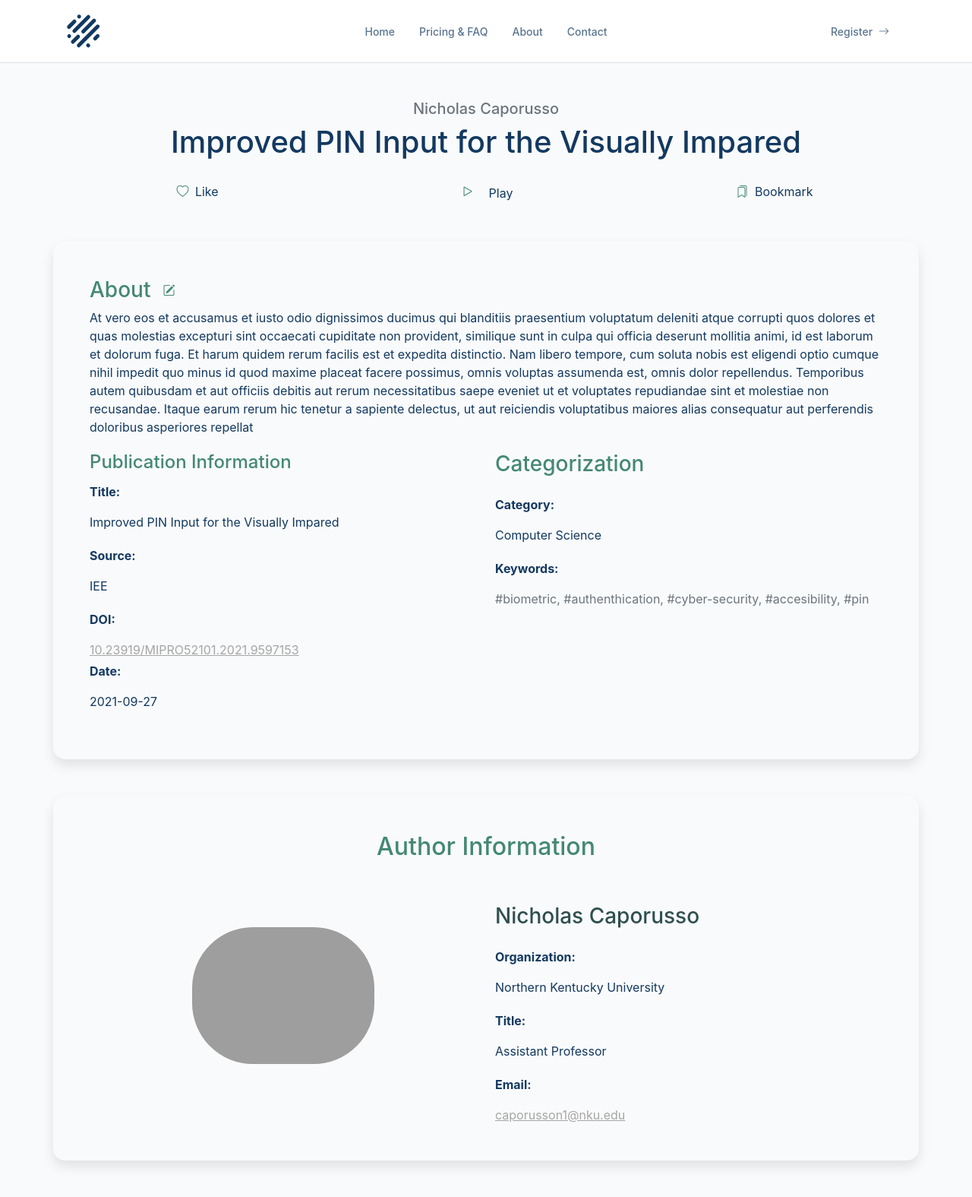
After one commit to muzzarellimj/podscholar, a PHP site: page /application/podcast-detail.html in a window 1280 px wide. The commit adds this page. Shown: the whole page at 76% size. Run offline with PHP 8.4, Linux system fonts and the light colour scheme; some web fonts are replaced; grey boxes are pictures that could not be loaded.

Commit message:
add podcast detail and edit page

```diff
--- /dev/null
+++ b/application/podcast-detail.html
@@ -0,0 +1,225 @@
+<!DOCTYPE html>
+<html lang="en">
+
+    <head>
+        <meta charset="utf-8">
+        <meta name="viewport" content="width=device-width, initial-scale=1">
+
+        <title>PodScholar</title>
+
+        <link rel="stylesheet" href="../asset/vendor/bootstrap/css/bootstrap.css">
+        <link rel="stylesheet" href="../asset/css/primary.css">
+
+        <link rel="shortcut icon" href="../asset/img/brand/brand-primary.svg">
+    </head>
+
+    <body>
+
+        <!-- navigation -->
+        <header class="border-bottom">
+            <nav class="navbar navbar-expand-md">
+                <div class="container">
+                    <div class="d-flex navbar-brand-container">
+                        <a class="navbar-brand" href="index.html">
+                            <img class="navbar-brand-image" src="../asset/img/brand/brand-primary.svg" alt="PodScholar">
+                        </a>
+                    </div>
+
+                    <button class="navbar-toggler" type="button" data-bs-toggle="collapse"
+                        data-bs-target="#primary-navigation" aria-controls="primary-navigation" aria-expanded="false"
+                        aria-label="Toggle Navigation">
+                        <span class="navbar-toggler-icon"></span>
+                    </button>
+
+                    <div id="primary-navigation" class="collapse navbar-collapse">
+                        <ul class="navbar-nav mx-auto">
+                            <li class="nav-item"><a class="nav-link" href="index.html" aria-current="page">Home</a></li>
+                            <li class="nav-item"><a class="nav-link" href="pricingandfaq.html">Pricing & FAQ</a></li>
+                            <li class="nav-item"><a class="nav-link active" href="#">About</a></li>
+                            <li class="nav-item"><a class="nav-link" href="contact-us.html">Contact</a></li>
+                        </ul>
+
+                        <div class="d-flex navbar-account-container">
+                            <a class="nav-link" href="#">Register<i class="bi bi-arrow-right ms-2"></i></a>
+                        </div>
+                    </div>
+                </div>
+            </nav>
+        </header>
+
+        <!-- main -->
+        <main class="podcast-detail my-5">
+            <div class="container">
+                <div class="row justify-content-center">
+                    <div class="d-flex flex-column col-lg-10 col-md-12 text-center justify-content-center mb-3">
+                        <h5 class="text-muted">Nicholas Caporusso</h5>
+                        <h1>Improved PIN Input for the Visually Impared</h1>
+                    </div>
+                </div>
+                <div class="row justify-content-center align-items-center">
+                    <div class="col-4 just text-center">
+                        <a class="icon-link-hover" href="#">
+                            <i class="icon-normal bi bi-heart"></i>
+                            <i class="icon-hover bi bi-heart-fill"></i>
+                        </a>
+                        <span class="ps-1">Like</span>
+                    </div>
+
+                    <div class="col-4 text-center">
+                        <a class="icon-link-hover pe-2" href="#">
+                            <i class="icon-normal bi bi-play large"></i>
+                            <i class="icon-hover bi bi-play-fill"></i>
+                        </a>
+                        <span class="ps-1">Play</span>
+                    </div>
+
+                    <div class="col-4 text-center">
+                        <a class="icon-link-hover" href="#">
+                            <i class="icon-normal bi bi-bookmarks"></i>
+                            <i class="icon-hover bi bi-bookmarks-fill"></i>
+                        </a>
+                        <span class="ps-1">Bookmark</span>
+                    </div>
+                </div>
+
+                <!-- podcast description -->
+                <div class="row justify-content-center mt-5">
+                    <div class="wrapper p-5">
+                        <div class="row no-gutters">
+                            <div class="d-flex flex-row col-lg-10 col-md-12 text-center text-md-start">
+                                <h3 class="txt-secondary">About</h3>
+
+                                <i class="bi bi-pencil-square px-3"></i>
+                            </div>
+                            <p>At vero eos et accusamus et iusto odio dignissimos ducimus qui blanditiis praesentium
+                                voluptatum deleniti atque corrupti quos dolores et quas molestias excepturi sint
+                                occaecati cupiditate non provident, similique sunt in culpa qui officia deserunt
+                                mollitia animi, id est laborum et dolorum fuga. Et harum quidem rerum facilis est et
+                                expedita distinctio. Nam libero tempore, cum soluta nobis est eligendi optio cumque
+                                nihil impedit quo minus id quod maxime placeat facere possimus, omnis voluptas assumenda
+                                est, omnis dolor repellendus. Temporibus autem quibusdam et aut officiis debitis aut
+                                rerum necessitatibus saepe eveniet ut et voluptates repudiandae sint et molestiae non
+                                recusandae. Itaque earum rerum hic tenetur a sapiente delectus, ut aut reiciendis
+                                voluptatibus maiores alias consequatur aut perferendis doloribus asperiores repellat</p>
+                        </div>
+
+                        <div class="row no-gutters pt-1">
+                            <div class="d-flex flex-column col-lg-6 col-md-12 text-center text-md-start">
+                                <h4 class="txt-secondary">Publication Information</h4>
+                                <div class="row pt-1">
+                                    <div class="text-start">
+                                        <p><strong>Title:</strong></p>
+                                    </div>
+                                    <div class="text-start">
+                                        <p>Improved PIN Input for the Visually Impared</p>
+                                    </div>
+                                </div>
+
+                                <div class="row pt-1">
+                                    <div class="text-start">
+                                        <p><strong>Source:</strong></p>
+                                    </div>
+                                    <div class="text-start">
+                                        <p>IEE</p>
+                                    </div>
+                                </div>
+
+                                <div class="row pt-1">
+                                    <div class="text-start">
+                                        <p><strong>DOI:</strong></p>
+                                    </div>
+                                    <div class="text-start">
+                                        <a class="txt-tertiary" href="#">10.23919/MIPRO52101.2021.9597153</a>
+                                    </div>
+                                </div>
+
+                                <div class="row pt-1">
+                                    <div class="text-start">
+                                        <p><strong>Date:</strong></p>
+                                    </div>
+                                    <div class="text-start">
+                                        <p>2021-09-27</p>
+                                    </div>
+                                </div>
+
+
+                            </div>
+                            <div class="d-flex flex-column col-lg-6 col-md-12 text-center text-md-start">
+                                <h3 class="txt-secondary">Categorization</h3>
+                                <div class="row pt-1 pt-md-3">
+                                    <div class="text-start">
+                                        <p><strong>Category:</strong></p>
+                                    </div>
+                                    <div class="text-start">
+                                        <p>Computer Science</p>
+                                    </div>
+                                </div>
+
+                                <div class="row pt-1">
+                                    <div class="text-start">
+                                        <p><strong>Keywords:</strong></p>
+                                    </div>
+                                    <div class="text-start">
+                                        <p class="text-muted">#biometric, #authenthication, #cyber-security,
+                                            #accesibility, #pin</p>
+                                    </div>
+                                </div>
+                            </div>
+                        </div>
+                    </div>
+                </div>
+
+                <!-- author information -->
+                <div class="row justify-content-center mt-5">
+                    <div class="wrapper p-5">
+                        <div class="row no-gutters justify-content-center">
+                            <div class="d-flex flex-row col-lg-10 col-md-12 justify-content-center">
+                                <h2 class="txt-secondary">Author Information</h2>
+                            </div>
+                        </div>
+
+                        <div class="row no-gutters pt-5">
+                            <div class="d-flex flex-column col-lg-6 col-md-12 justify-content-center align-items-center pb-5">
+                                <img src="https://i.imgur.com/wWbeuk9.jpg" alt="">
+                            </div>
+                            <div class="d-flex flex-column col-lg-6 col-md-12 text-center text-md-start">
+                                <h3 class="txt-grey">Nicholas Caporusso</h3>
+                                <div class="row pt-1 pt-md-3">
+                                    <div class="text-start">
+                                        <p><strong>Organization:</strong></p>
+                                    </div>
+                                    <div class="text-start">
+                                        <p>Northern Kentucky University</p>
+                                    </div>
+                                </div>
+
+                                <div class="row pt-1">
+                                    <div class="text-start">
+                                        <p><strong>Title:</strong></p>
+                                    </div>
+                                    <div class="text-start">
+                                        <p>Assistant Professor</p>
+                                    </div>
+                                </div>
+
+                                <div class="row pt-1">
+                                    <div class="text-start">
+                                        <p><strong>Email:</strong></p>
+                                    </div>
+                                    <div class="text-start">
+                                       <a class="txt-tertiary" href="#">caporusson1@nku.edu</a>
+                                    </div>
+                                </div>
+                            </div>
+                        </div>
+                    </div>
+                </div>
+            </div>
+            </div>
+
+        </main>
+
+
+    </body>
+
+</html>
--- a/asset/css/primary.css
+++ b/asset/css/primary.css
@@ -295,7 +295,7 @@ section.pricing {
   font-weight: 700;
 }
 
-.pricing hr, .faq hr {
+.pricing hr, .faq hr, .podcast-detail hr {
   margin: 1.5rem;
   border: 0;
   border-top: 3px double #438874;
@@ -458,6 +458,10 @@ section.pricing {
   color: #A6A6A6 !important;
 }
 
+.txt-grey {
+  color: #2f4f4f;
+}
+
 .tos hr {
   border: 0;
   border-top: 3px double #438874;
@@ -519,4 +523,24 @@ section.pricing {
   }
 }
 
+.podcast-detail .wrapper {
+  width: 100%;
+  border: none;
+  border-radius: 1rem;
+  box-shadow: 0 0.5rem 1rem 0 rgba(0, 0, 0, 0.1);
+}
+
+.podcast-detail i {
+  color: #438874;
+  padding-top: 5px;
+}
+.podcast-detail i:hover {
+  color: #A6A6A6;
+}
+
+.podcast-detail img {
+  width: 15rem;
+  border-radius: 5rem;
+}
+
 /*# sourceMappingURL=primary.css.map */
--- a/asset/sass/_color.sass
+++ b/asset/sass/_color.sass
@@ -12,3 +12,6 @@
 
 .txt-tertiary
     color: $tertiary !important
+
+.txt-grey
+    color: #2f4f4f
--- /dev/null
+++ b/asset/sass/_podcast-detail.sass
@@ -0,0 +1,15 @@
+.podcast-detail .wrapper
+    width: 100%
+    border: none
+    border-radius: 1rem
+    box-shadow: 0 0.5rem 1rem 0 rgba(0, 0, 0, 0.1)
+.podcast-detail i
+    color: $secondary
+    padding-top: 5px
+
+    &:hover
+        color: $tertiary
+
+.podcast-detail img
+    width: 15rem
+    border-radius: 5rem
--- a/asset/sass/_pricingandfaq.sass
+++ b/asset/sass/_pricingandfaq.sass
@@ -20,7 +20,7 @@ section.pricing
 .pricing h1, .faq h1
     font-weight: 700
 
-.pricing hr, .faq hr
+.pricing hr, .faq hr, .podcast-detail hr
     margin: 1.5rem
     border: 0
     border-top: 3px double $secondary
--- a/asset/sass/primary.sass
+++ b/asset/sass/primary.sass
@@ -29,3 +29,4 @@ body
 @import 'term-condition'
 @import 'illustration'
 @import 'sign-in'
+@import 'podcast-detail'
```
Also changed, not shown: application/podcast-detail-edit.html (added, +219 -0 lines), 1 other file.
